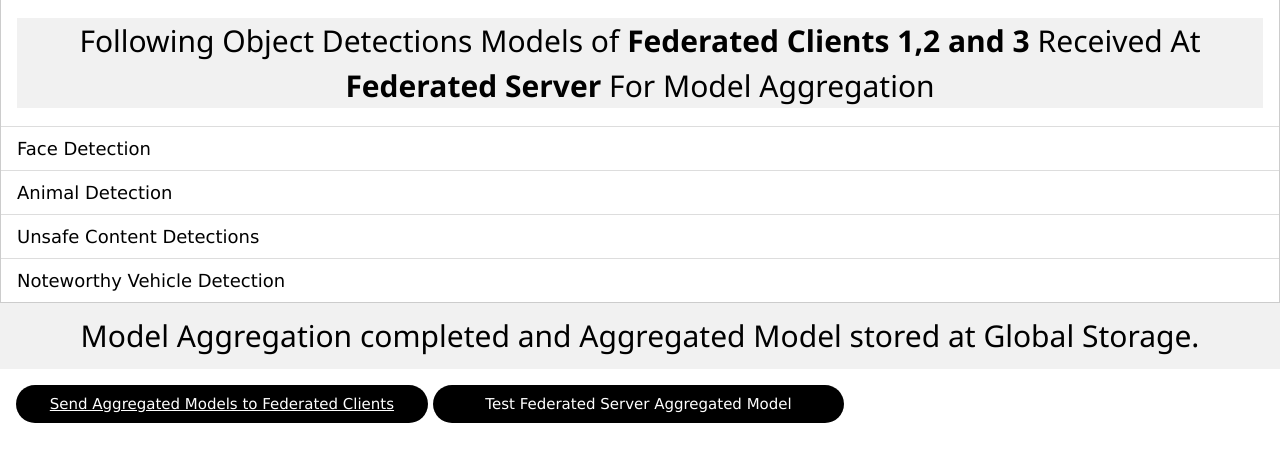
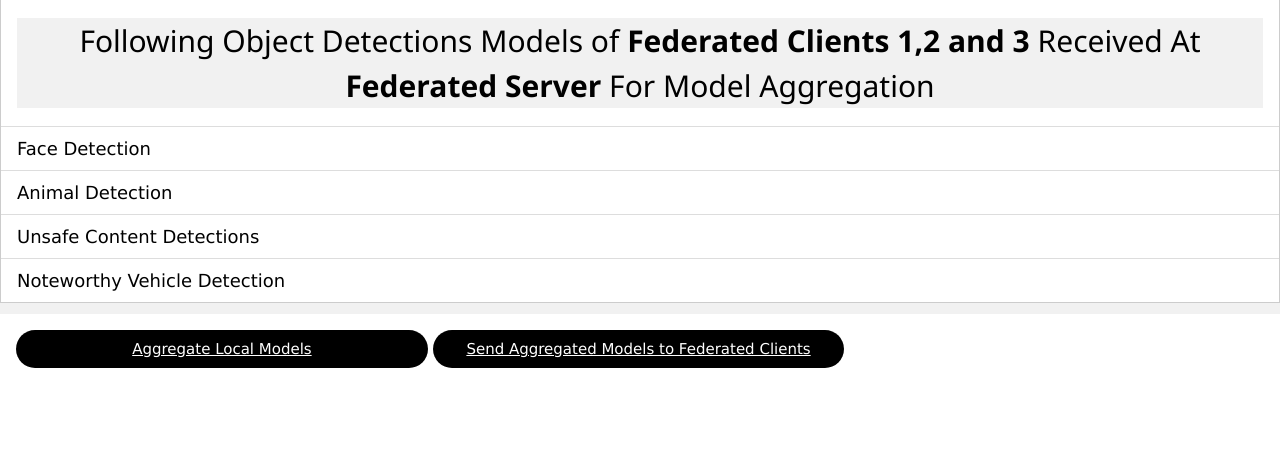
Before and after one commit to ResearchTrio/federatedlearning, a Flask app: template main_server/templates/recive.html in a window 1280 px wide. Shown: the part 75-537 px from the top of the page. Run offline with Flask 2, Linux system fonts and the light colour scheme; the template is opened without the code that fills it, so the values that code supplies are empty.

Commit message:
Update recive.html

```diff
--- a/main_server/templates/recive.html
+++ b/main_server/templates/recive.html
@@ -15,17 +15,21 @@
     </ul>
 
 	<div class="w3-container w3-light-grey w3-padding-12">
-        <h2 style="text-align: center;">Model Aggregation completed and Aggregated Model stored at Global Storage.</h2>
+        <h2 style="text-align: center;" id="agg"></h2>
     </div>
 
 
     <div class="w3-container w3-margin-top">
+	<button onclick="agg_model()" class="w3-button w3-black w3-hover-dark-grey w3-round-xxlarge" style="width:33%"><a href="http://localhost:8000/aggregate_models">Aggregate Local Models</a></button>
         <button onclick="modelsent()" class="w3-button w3-black w3-hover-dark-grey w3-round-xxlarge" style="width:33%" ><a href="http://localhost:8000/send_model_clients">Send Aggregated Models to Federated Clients</a></button>
-        <button class="w3-button w3-black w3-hover-dark-grey w3-round-xxlarge" style="width:33%">Test Federated Server Aggregated Model</button>
+
 		<h2 class= "w3-light-grey" style="text-align: center;" id="sent"></h2>
 		<script>
 		function modelsent() {
 			document.getElementById("sent").innerHTML = "Aggregated Model sent to <strong>Federated Clients 1,2 & 3</strong> and Stored at <br> Federated Clients Local Storage";
+		}
+		function agg_model() {
+			document.getElementById("agg").innerHTML = "Model Aggregation completed and Aggregated Model stored at Global Storage.";
 		}
 		</script>
 	</div>
```
